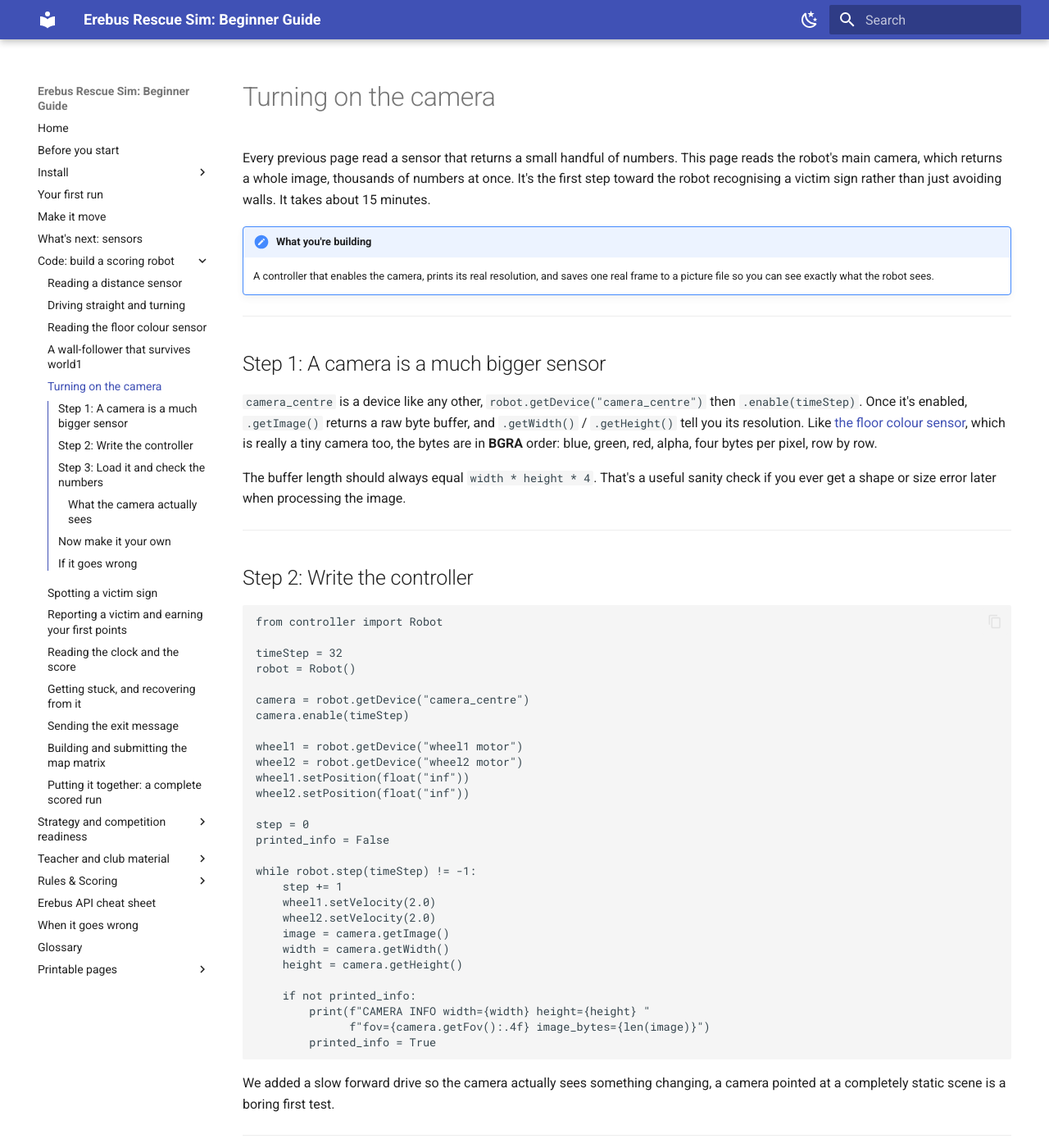
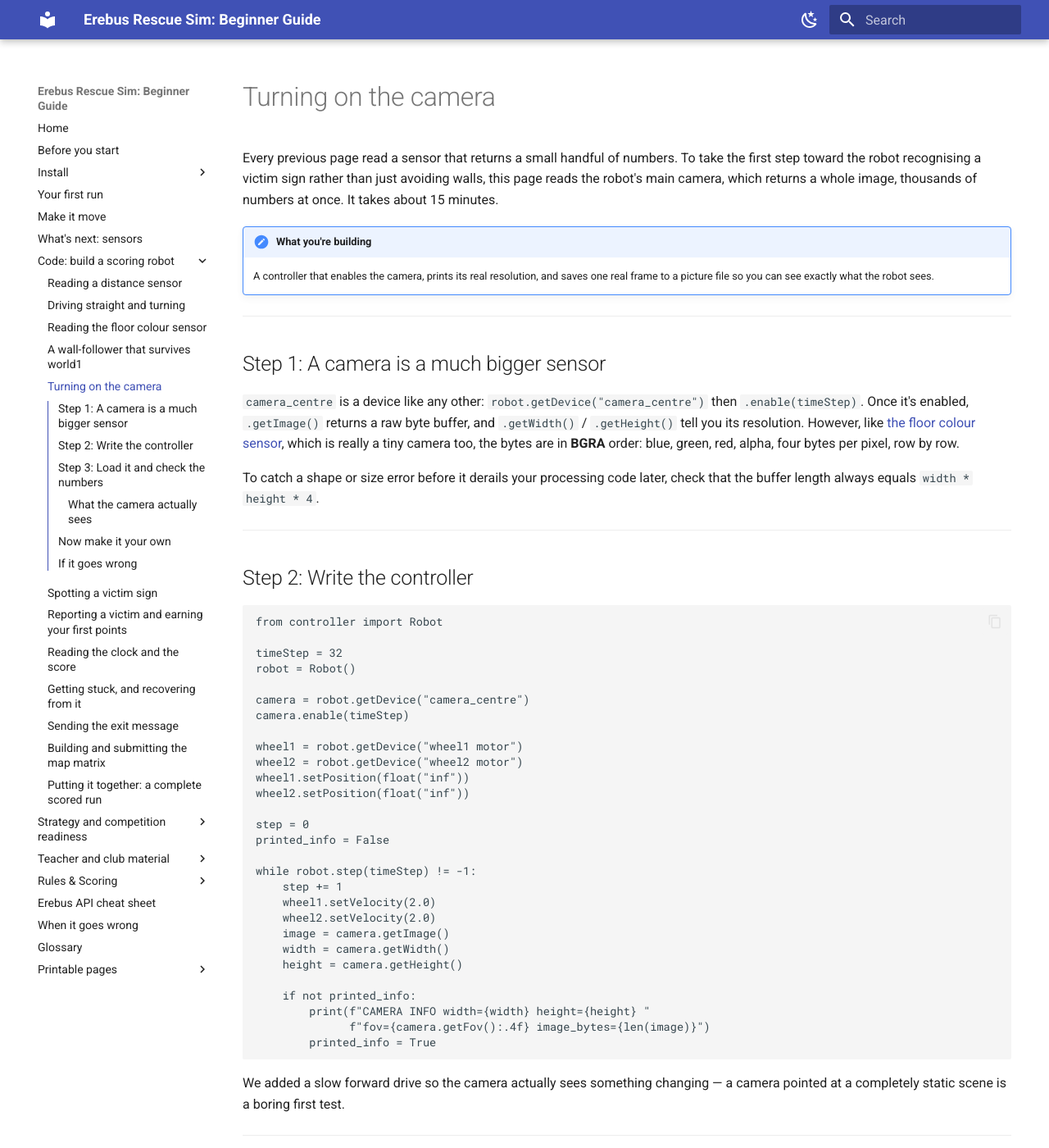
Before and after one commit to talkingj/rcja-rescue-sim-resources, an MkDocs documentation site: the page built from docs/code-camera.md, in a window 1280 px wide and 1400 px high. Shown: the whole window at 82% size. Built offline with MkDocs 1.6.1 and Material for MkDocs 9.7.7, drawn with Linux system fonts in a browser that asks for light colours; some of the changed text lies outside the part shown.

Commit message:
style: rewrite code-camera.md in guide voice
Splices fixed: 1. Connectors added: 2. Purpose-first openers: 2.
Spelling: US -> AU, 0 words.
Preservation gate: pass (code blocks, numbers, links, admonitions intact).

````diff
--- a/docs/code-camera.md
+++ b/docs/code-camera.md
@@ -1,9 +1,9 @@
 # Turning on the camera
 
-Every previous page read a sensor that returns a small handful of numbers. This page reads the
-robot's main camera, which returns a whole image, thousands of numbers at once. It's the first step
-toward the robot recognising a victim sign rather than just avoiding walls. It takes about 15
-minutes.
+Every previous page read a sensor that returns a small handful of numbers.
+To take the first step toward the robot recognising a victim sign rather than just avoiding walls,
+this page reads the robot's main camera, which returns a whole image, thousands of numbers at once.
+It takes about 15 minutes.
 
 !!! note "What you're building"
     A controller that enables the camera, prints its real resolution, and saves one real frame to a
@@ -13,14 +13,14 @@ minutes.
 
 ## Step 1: A camera is a much bigger sensor
 
-`camera_centre` is a device like any other, `robot.getDevice("camera_centre")` then
+`camera_centre` is a device like any other: `robot.getDevice("camera_centre")` then
 `.enable(timeStep)`. Once it's enabled, `.getImage()` returns a raw byte buffer, and
-`.getWidth()` / `.getHeight()` tell you its resolution. Like
+`.getWidth()` / `.getHeight()` tell you its resolution. However, like
 [the floor colour sensor](code-colour.md), which is really a tiny camera too, the bytes are in
 **BGRA** order: blue, green, red, alpha, four bytes per pixel, row by row.
 
-The buffer length should always equal `width * height * 4`. That's a useful sanity check if you
-ever get a shape or size error later when processing the image.
+To catch a shape or size error before it derails your processing code later, check that the buffer
+length always equals `width * height * 4`.
 
 ---
 
@@ -57,7 +57,7 @@ while robot.step(timeStep) != -1:
         printed_info = True
 ```
 
-We added a slow forward drive so the camera actually sees something changing, a camera pointed at a
+We added a slow forward drive so the camera actually sees something changing — a camera pointed at a
 completely static scene is a boring first test.
 
 ---
@@ -114,8 +114,8 @@ Next in this series: spotting a victim sign in this same camera image.
   wrong device. Print `camera.getWidth()` and `camera.getHeight()` right next to `len(image)` to
   make sure they're all coming from the same call.
 - **Decoding the image into a picture yourself produces a solid grey or black square.** Double
-  check the byte order. It's BGRA, if you write it out assuming RGBA you'll get a colour-shifted or
-  washed-out result, not a clean error, which makes this an easy mistake to miss.
+  check the byte order. It's BGRA. If you write it out assuming RGBA, you'll get a colour-shifted or
+  washed-out result rather than a clean error, which makes this an easy mistake to miss.
 
 ---
 
````
Also changed, not shown: other parts of docs/code-camera.md (+7 -7 lines).
